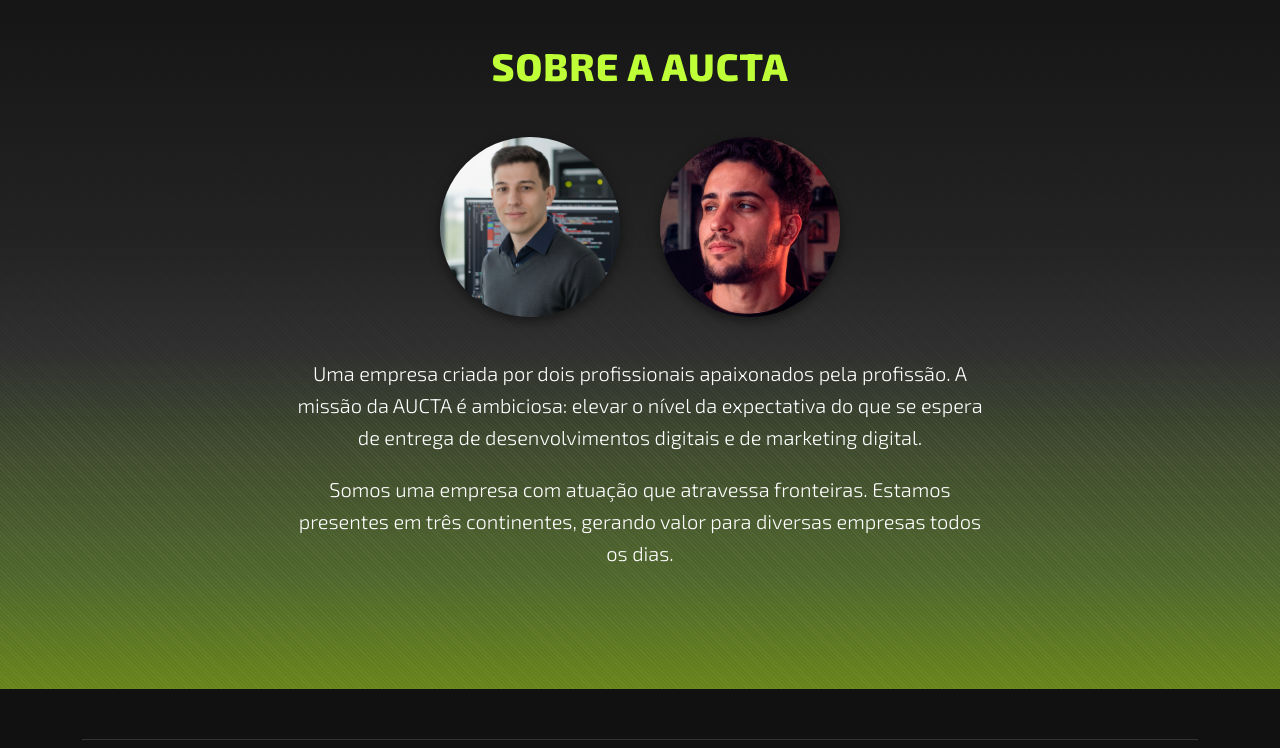
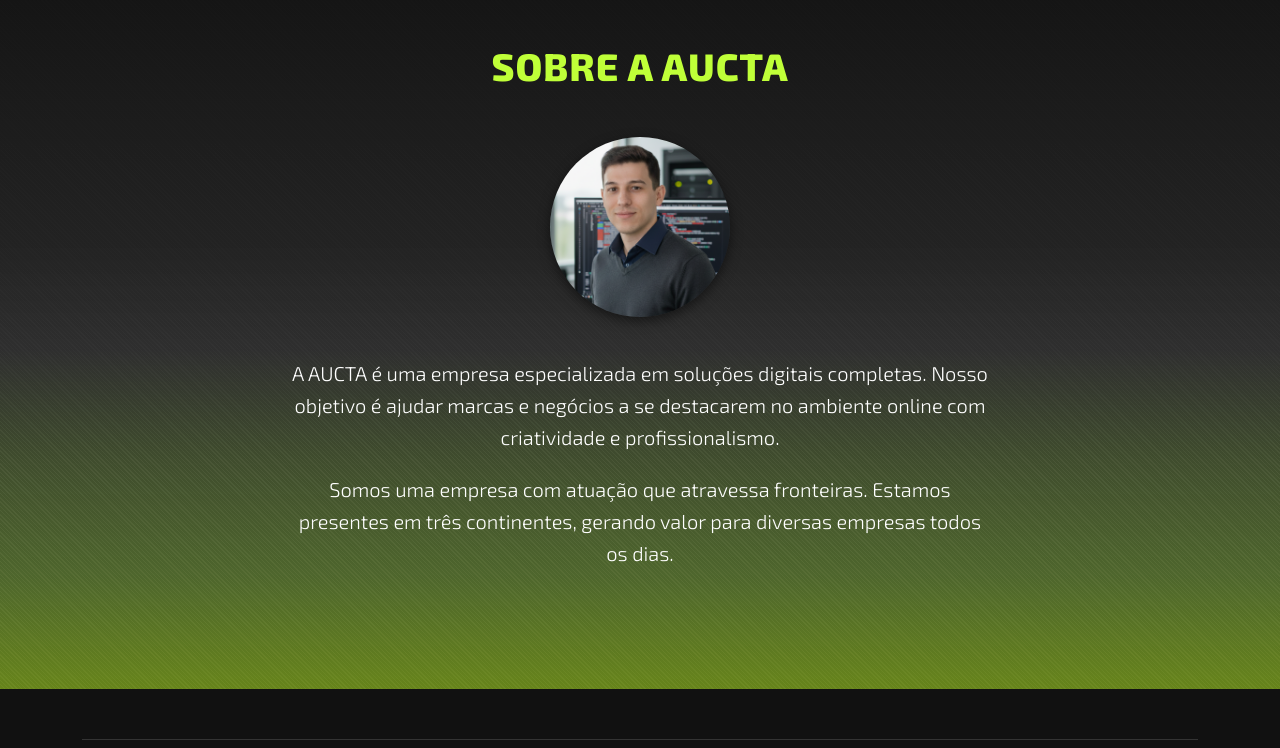
Before and after one commit to Felipebcosta09/AUCTA, a plain HTML site: page index.html in a window 1280 px wide. Shown: the part 2040-2788 px from the top of the page. Drawn offline with Linux system fonts and the light colour scheme.

```diff
--- a/index.html
+++ b/index.html
@@ -136,15 +136,13 @@
     <!-- Equipe -->
     <div class="about-circles">
       <div class="circle circle-designer"></div>
-      <div class="circle circle-dev"></div>
+
     </div>
 
     <!-- Texto -->
     <div class="about-text">
       <p>
-        Uma empresa criada por dois profissionais apaixonados pela profissão.
-        A missão da AUCTA é ambiciosa: elevar o nível da expectativa do que se espera
-        de entrega de desenvolvimentos digitais e de marketing digital.
+        A AUCTA é uma empresa especializada em soluções digitais completas. Nosso objetivo é ajudar marcas e negócios a se destacarem no ambiente online com criatividade e profissionalismo.
       </p>
       <p>
         Somos uma empresa com atuação que atravessa fronteiras. Estamos presentes em três continentes,
--- a/style.css
+++ b/style.css
@@ -468,9 +468,6 @@ header {
 
 .circle-designer {
   background-image: url("img/eu-sobre.png");
-}
-.circle-dev {
-  background-image: url("img/Bernardo.png");
 }
 
 /* texto */
```
